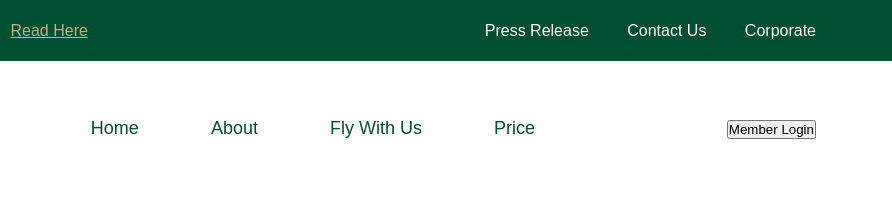
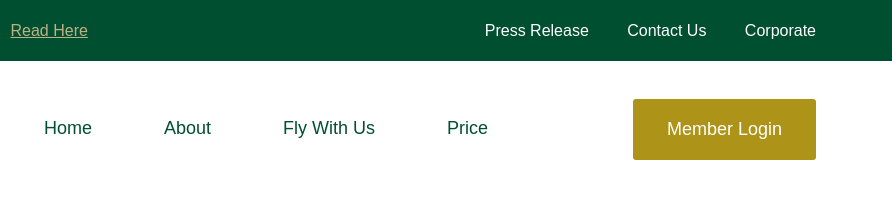
Before and after one commit to Hassan-Mehmood/PIA-Landing-Page, a plain HTML site: page index.html in a window 1280 px wide. Shown: the full height of the page, 388-1280 px from the left. Drawn offline with Linux system fonts and the light colour scheme.

Commit message:
Navbar Done

```diff
--- a/index.html
+++ b/index.html
@@ -37,9 +37,7 @@
           <a href="#">Price</a>
         </div>
 
-        <div class="button login-btn">
-          <button>Member Login</button>
-        </div>
+        <button class="login-btn">Member Login</button>
       </nav>
     </section>
     <script src="./Javascript/app.js"></script>
--- a/styles/_navbar.scss
+++ b/styles/_navbar.scss
@@ -42,7 +42,7 @@ header {
         color: $darkGreen;
         text-decoration: none;
         display: inline-block;
-        font-size: 18px;
+        font-size: 1.125rem;
         font-family: sans-serif;
         font-weight: 500;
         border-bottom: 2px solid transparent;
@@ -59,8 +59,19 @@ header {
       }
     }
 
+    .login-btn {
+      color: #ffffff;
+      background-color: $yellow;
+      font-size: 1.125rem;
+      padding: 1.25rem 2.125rem;
+      border: none;
+      border-radius: 3px;
+      cursor: pointer;
+      transition: background-color 100ms ease-in-out;
 
-
-
+      &:hover {
+        background-color: #806e15;
+      }
+    }
   }
 }
```
Also changed, not shown: images/hero-background.png (added), images/image 1.png (deleted), styles/style.css, 1 other file.
